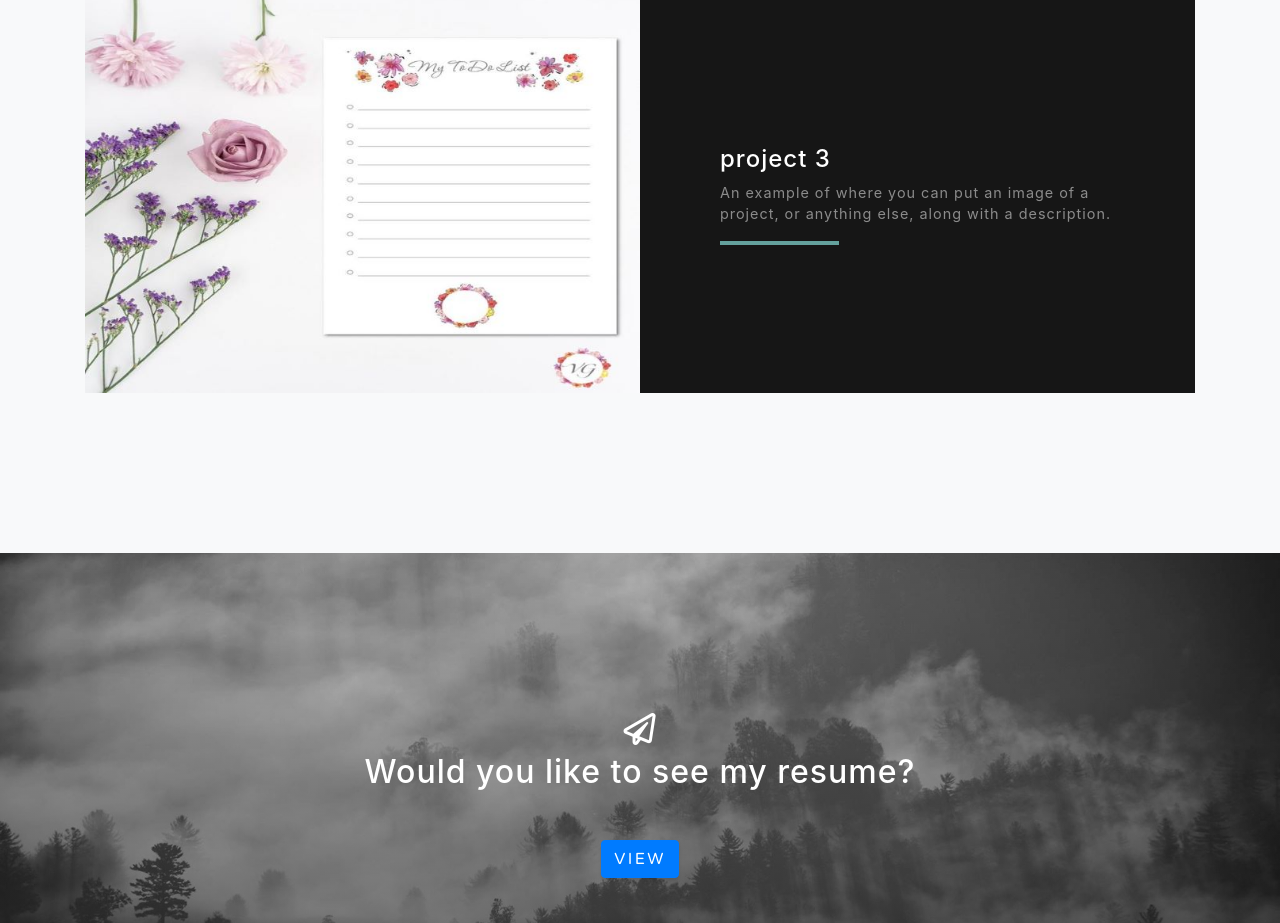
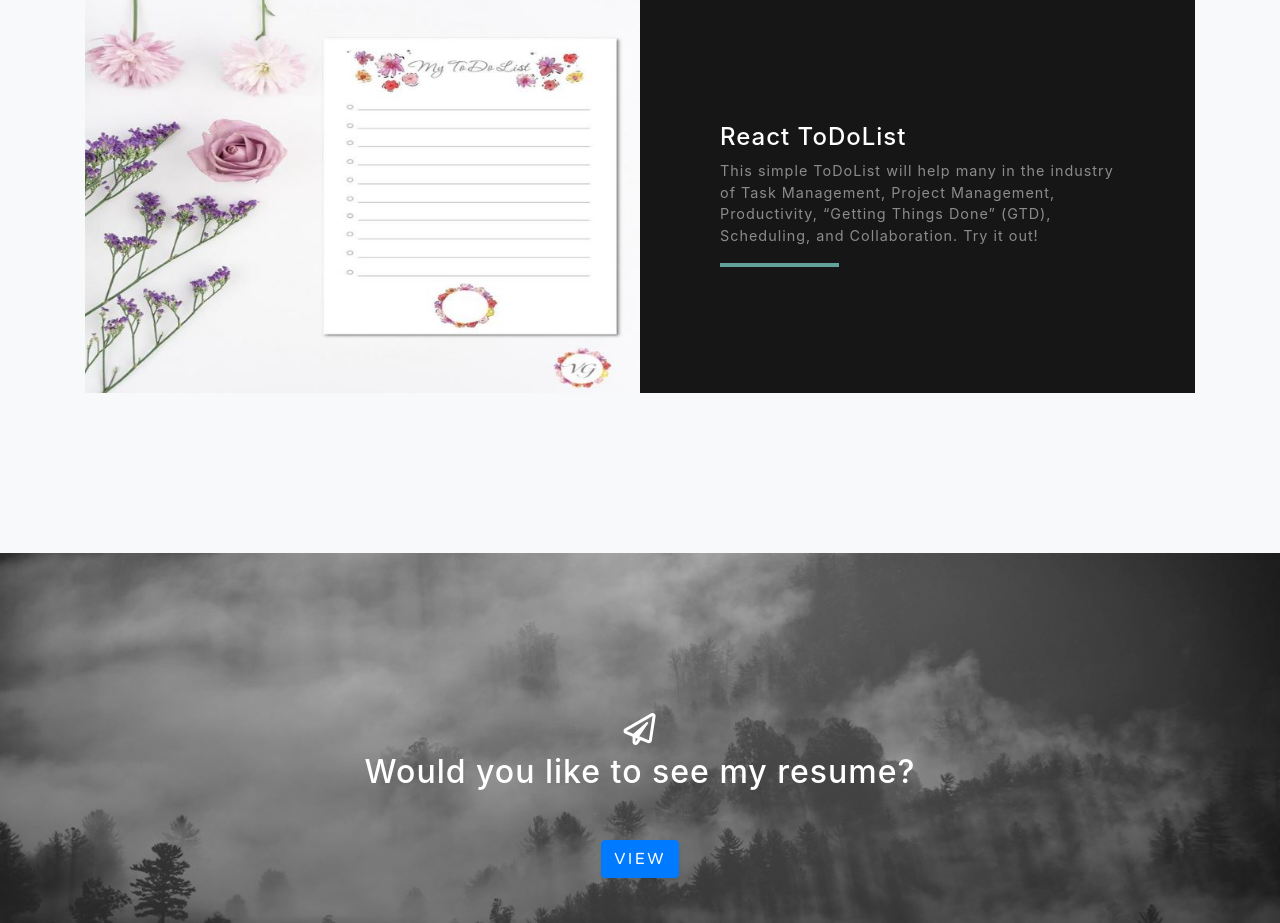
Before and after one commit to deedeemedina/Portfolio, a website with bundled scripts: page index.html in a window 1280 px wide. Shown: the part 3016-3939 px from the top of the page. Built offline with nearby package versions, Linux system fonts and the light colour scheme.

Commit message:
added react

```diff
--- a/index.html
+++ b/index.html
@@ -135,8 +135,10 @@
           <div class="bg-black text-center h-100 project">
             <div class="d-flex h-100">
               <div class="project-text w-100 my-auto text-center text-lg-left">
-                <h4 class="text-white">project 3</h4>
-                <p class="mb-0 text-white-50">An example of where you can put an image of a project, or anything else, along with a description.</p>
+                <h4 class="text-white">React ToDoList</h4>
+                <p class="mb-0 text-white-50">This simple ToDoList will help many in the industry of Task Management, Project Management, Productivity, “Getting Things Done” (GTD), Scheduling, and Collaboration. Try it out!
+
+                </p>
                 <hr class="d-none d-lg-block mb-0 ml-0">
               </div>
             </div>
```
